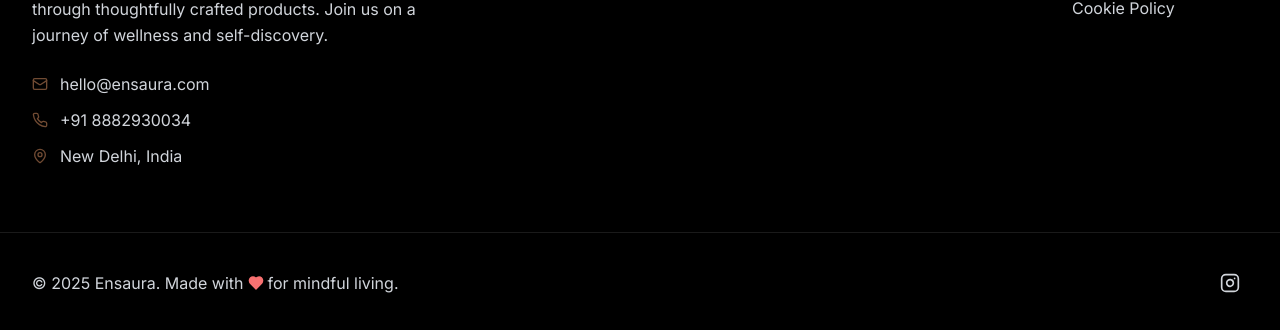
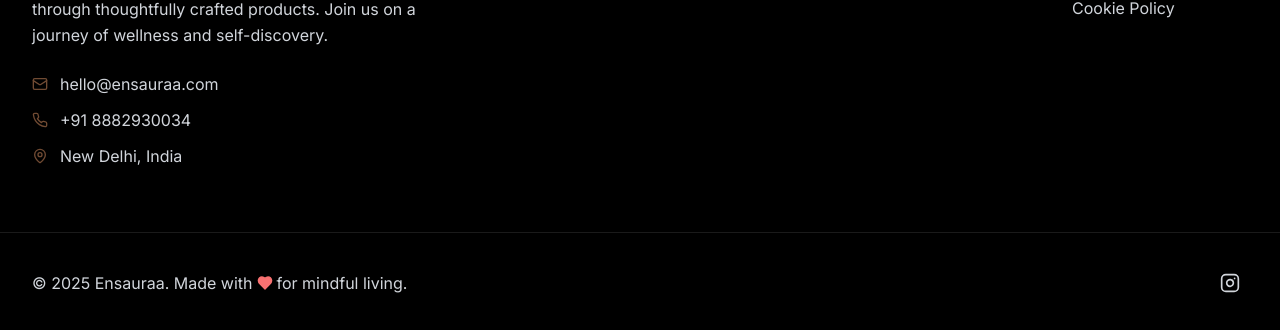
Before and after one commit to dhruvshibhare/ensaura2, a Next.js app: page / in a window 1280 px wide. Shown: the part 5323-5653 px from the top of the page. Built offline with nearby package versions, Linux system fonts and the light colour scheme.

Commit message:
Update footer.tsx

```diff
--- a/components/layout/footer.tsx
+++ b/components/layout/footer.tsx
@@ -75,7 +75,7 @@ export default function Footer() {
             >
               <Link href="/" className="inline-block mb-4 -ml-6 md:-ml-10">
                 <div className="relative h-14 w-52 md:h-16 md:w-60">
-                  <Image src={require('../../images/logo2.png')} alt="Ensaura" fill className="object-contain" />
+                  <Image src={require('../../images/logo2.png')} alt="Ensauraa" fill className="object-contain" />
                 </div>
               </Link>
               <p className="text-gray-300 mb-6 leading-relaxed">
@@ -86,7 +86,7 @@ export default function Footer() {
               <div className="space-y-3">
                 <div className="flex items-center text-gray-300">
                   <Mail className="h-4 w-4 mr-3 text-primary" />
-                  <span>hello@ensaura.com</span>
+                  <span>hello@ensauraa.com</span>
                 </div>
                 <div className="flex items-center text-gray-300">
                   <Phone className="h-4 w-4 mr-3 text-primary" />
@@ -201,7 +201,7 @@ export default function Footer() {
               transition={{ duration: 0.6 }}
               viewport={{ once: true }}
             >
-              <span>© 2025 Ensaura. Made with</span>
+              <span>© 2025 Ensauraa. Made with</span>
               <Heart className="h-4 w-4 mx-1 text-red-400 fill-current" />
               <span>for mindful living.</span>
             </motion.div>
```
